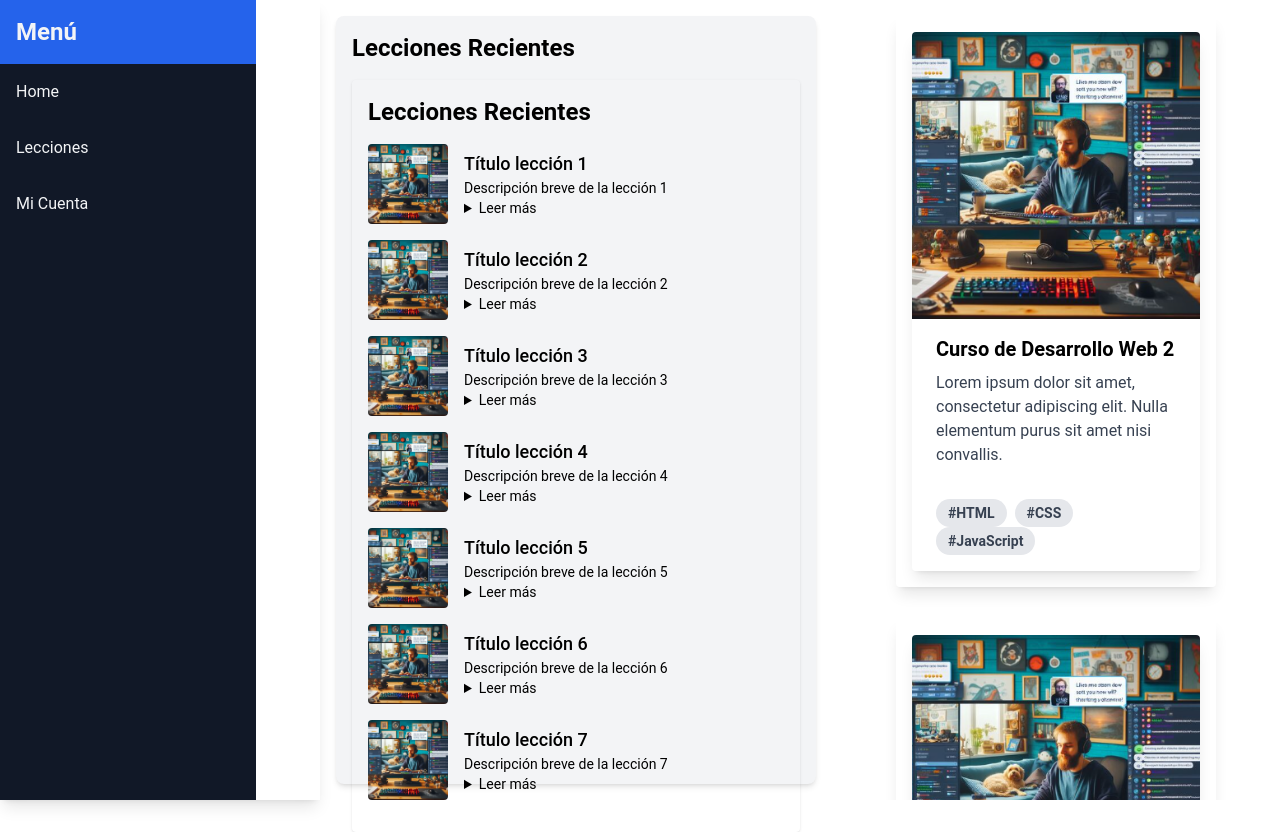
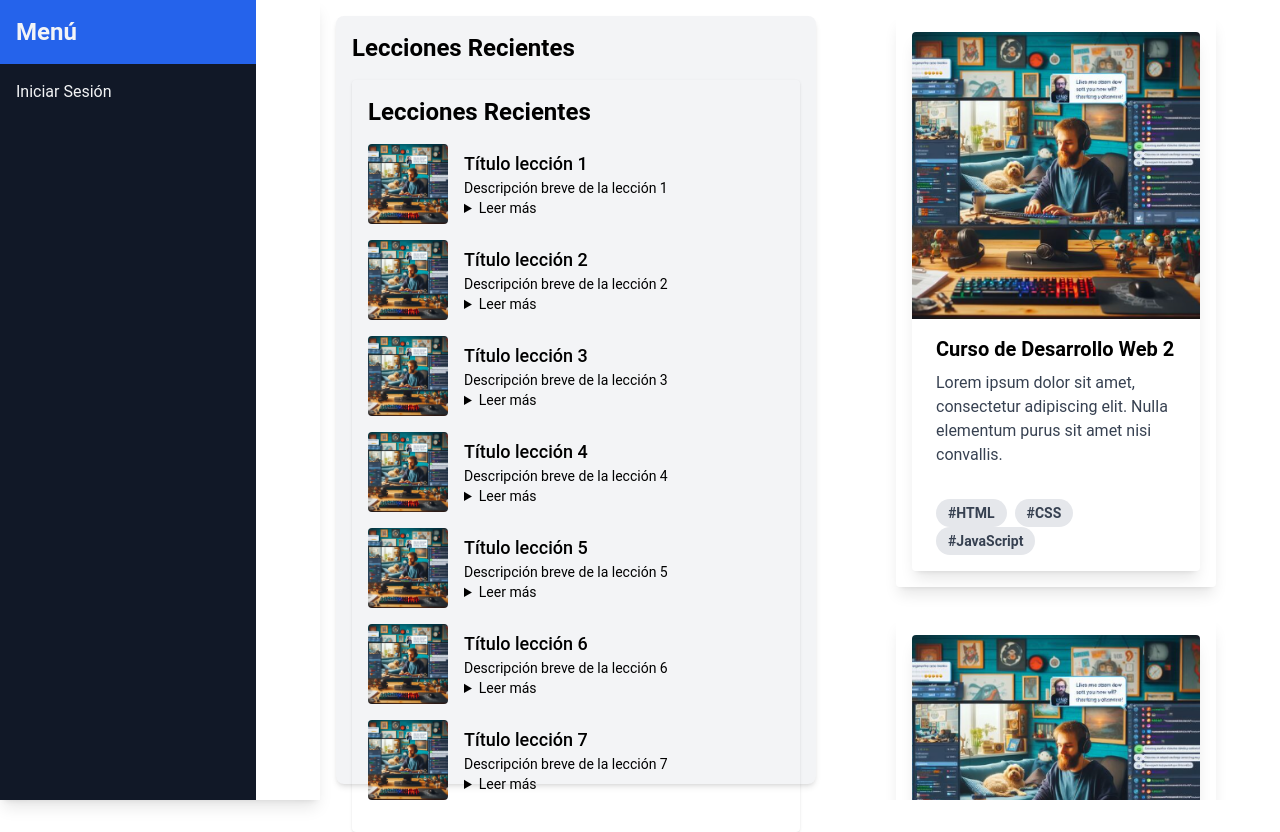
Before and after one commit to Em3rc0d/DevStreamG1, an Angular app: page / in a window 1280 px wide. Built offline with nearby package versions, Linux system fonts and the light colour scheme.

Commit message:
Iniciar/Cerrar

```diff
--- a/src/app/menu/menu.component.html
+++ b/src/app/menu/menu.component.html
@@ -3,22 +3,28 @@
     <h1 class="text-2xl font-bold">Menú</h1>
   </div>
   <ul class="flex-1 overflow-y-auto">
-    <li class="p-4 hover:bg-gray-800 cursor-pointer">
-      <a href="/login">Home</a>
+    <li class="p-4 hover:bg-gray-800 cursor-pointer" *ngIf="!Show">
+      <a href="#" (click)="Show = !Show">Iniciar Sesión</a>
     </li>
     <li class="p-4 hover:bg-gray-800 cursor-pointer">
-      <a href="#">Lecciones</a>
+      <a href="/login" *ngIf="Show">Home</a>
     </li>
     <li class="p-4 hover:bg-gray-800 cursor-pointer">
-      <a href="#" (click)="Mostrar = !Mostrar">Mi Cuenta</a>
+      <a href="#"*ngIf="Show">Lecciones</a>
+    </li>
+    <li class="p-4 hover:bg-gray-800 cursor-pointer">
+      <a href="#" (click)="Mostrar = !Mostrar" *ngIf="Show">Mi Cuenta</a>
       <ul class="ml-4">
-        <li *ngIf="Mostrar"><a href="#">Perfil</a></li>
-        <li *ngIf="Mostrar"><a href="#">Mis Lecciones</a></li>
-        <li *ngIf="Mostrar"><a href="#">Mis Evaluaciones</a></li>
-        <li *ngIf="Mostrar"><a href="#">Editar Información</a></li>
-        <li *ngIf="Mostrar"><a href="#">Contraseña</a></li>
-        <li *ngIf="Mostrar"><a href="#">Salir</a></li>
+        <li *ngIf="Mostrar" class="mt-2"><a href="#">Perfil</a></li>
+        <li *ngIf="Mostrar" class="mt-2"><a href="#">Mis Lecciones</a></li>
+        <li *ngIf="Mostrar" class="mt-2"><a href="#">Mis Evaluaciones</a></li>
+        <li *ngIf="Mostrar" class="mt-2"><a href="#">Editar Información</a></li>
+        <li *ngIf="Mostrar" class="mt-2"><a href="#">Contraseña</a></li>
+        <li *ngIf="Mostrar" class="mt-2"><a href="#">Salir</a></li>
       </ul>
+    </li>
+    <li class="p-4 hover:bg-gray-800 cursor-pointer">
+      <a href="#" *ngIf="Show" (click)="Show = !Show">Cerrar Sesión</a>
     </li>
   </ul>
 </div>
--- a/src/app/menu/menu.component.ts
+++ b/src/app/menu/menu.component.ts
@@ -12,4 +12,5 @@ import { CommonModule } from '@angular/common';
 })
 export class MenuComponent {
   Mostrar: boolean = false;
+  Show: boolean = false;
 }
```
